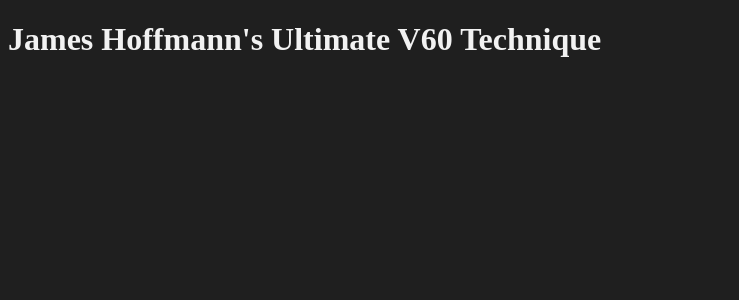
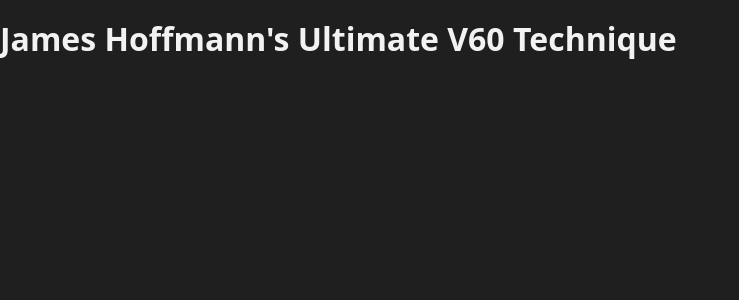
Before and after one commit to fuego161/v60-brew, a React (Create React App) app: page / in a window 1280 px wide. Shown: the top 300 px of the page, without its empty margins (0-739 px from the left). Built offline with nearby package versions, Linux system fonts and the light colour scheme.

Commit message:
Add modern-normalize

```diff
--- a/package.json
+++ b/package.json
@@ -21,8 +21,8 @@
 		"react": "^18.0.0",
 		"react-dom": "^18.0.0",
 		"react-scripts": "5.0.0",
+		"sass": "^1.50.0",
 		"typescript": "^4.6.3",
-		"sass": "^1.50.0",
 		"web-vitals": "^2.1.4"
 	},
 	"scripts": {
@@ -48,5 +48,8 @@
 			"last 1 firefox version",
 			"last 1 safari version"
 		]
+	},
+	"dependencies": {
+		"modern-normalize": "^1.1.0"
 	}
 }
--- a/src/scss/index.scss
+++ b/src/scss/index.scss
@@ -1,3 +1,7 @@
+// Third Party
+@import '~modern-normalize/modern-normalize';
+
+
 $colors: (
 	text: #f2f2f2,
 	body: #1f1f1f,
```
Also changed, not shown: 1 other file (tests, documents, lock files or other folders).
